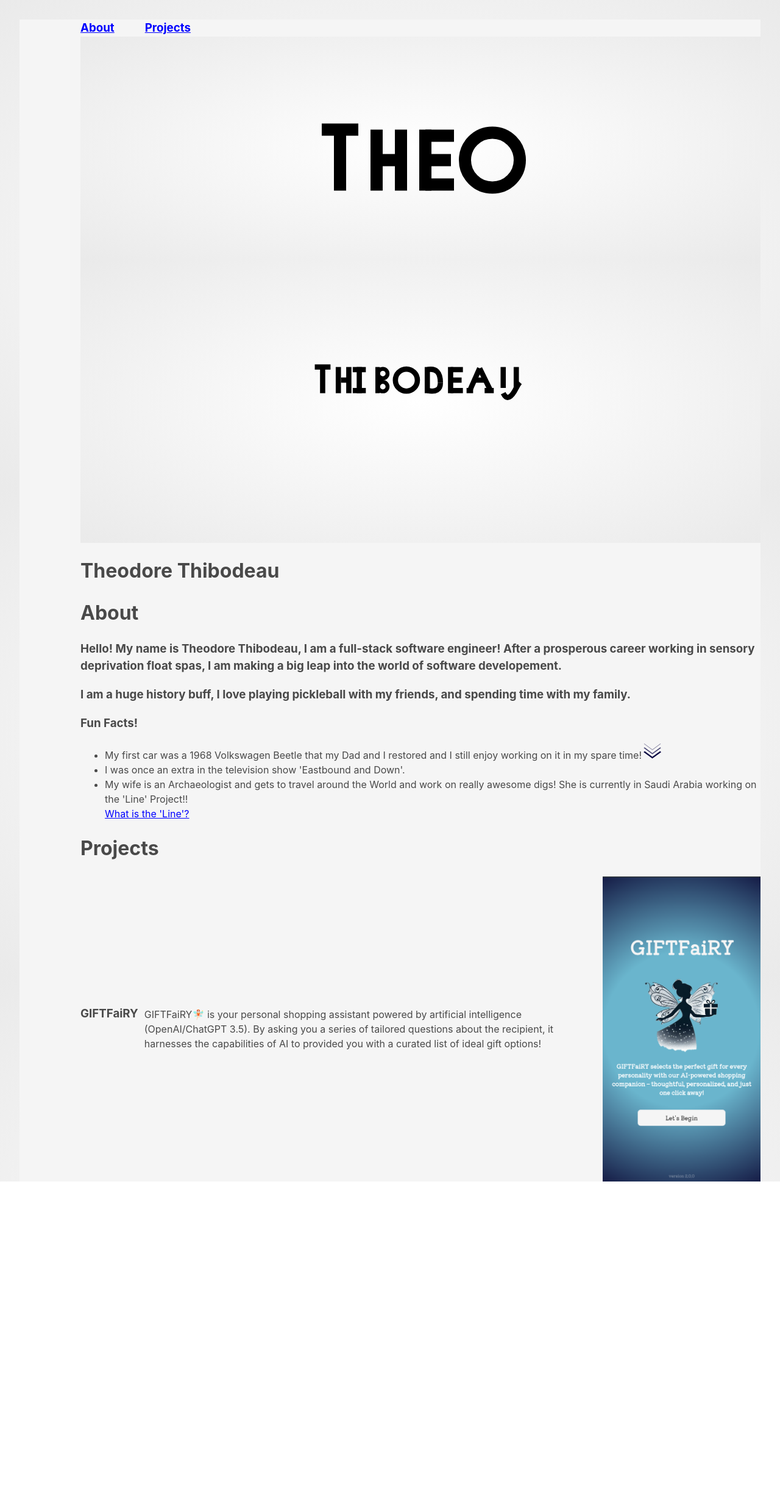
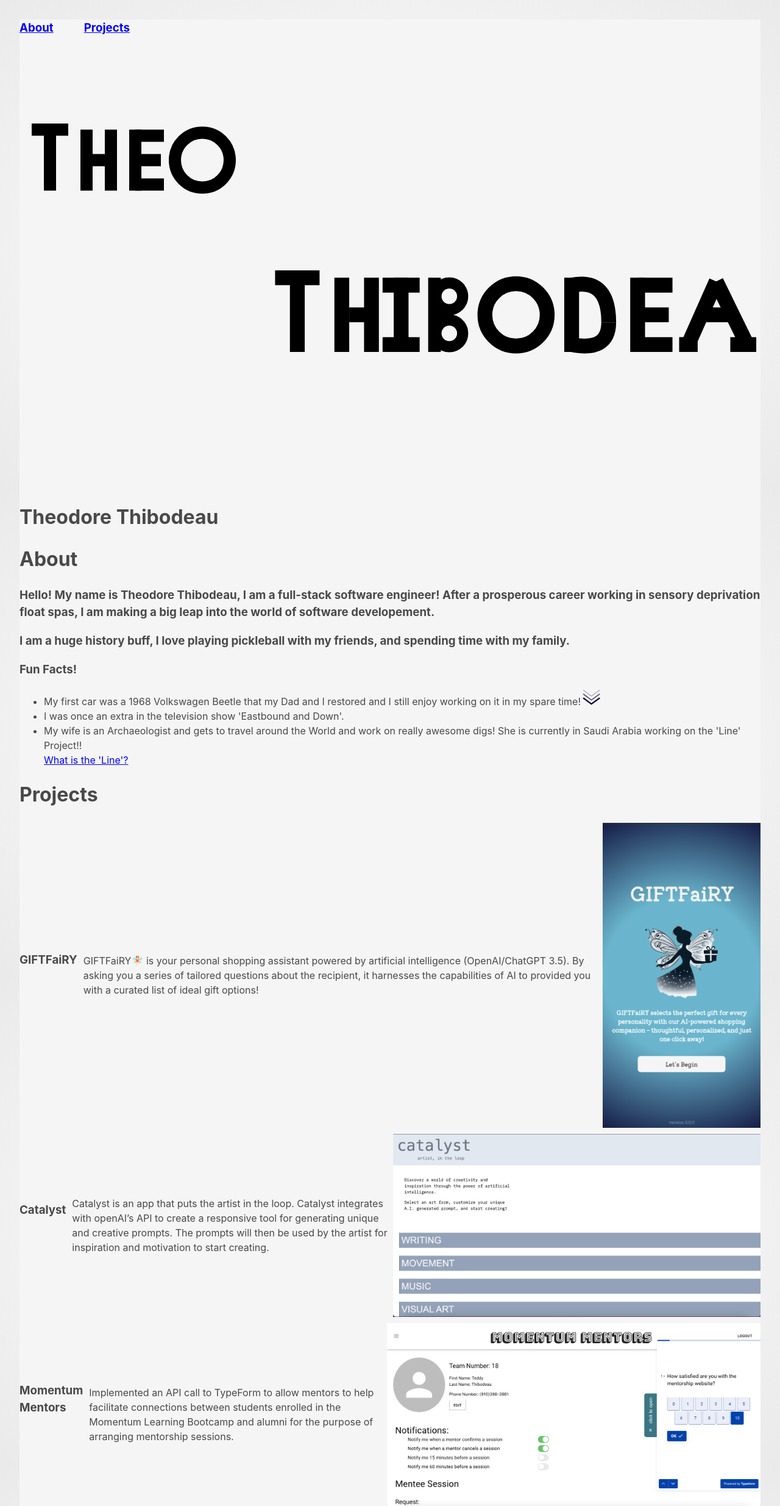
Before and after one commit to TheoThibodeau/Portfolio, a React (Vite) app: page /profile in a window 1280 px wide. Shown: the whole page at 61% size. Before the commit the page ends 1937 px from the top, so only its background shows below. Built offline with nearby package versions, Linux system fonts and the light colour scheme.

Commit message:
portfolio additions

```diff
--- a/src/index.css
+++ b/src/index.css
@@ -14,7 +14,7 @@
 
 .mainContainer {
   text-align: left;
-  padding-left: 100px;
+  padding-left: 0;
   background-color: whitesmoke;
 }
 
@@ -125,6 +125,37 @@ html, body, .hello-parent {
   margin: 0;
 }
 
+.catalystHolder {
+  display: flex;
+  align-items: center;
+  margin-top: 10px;
+}
+
+.catalystTitle {
+  margin: 0;
+  margin-right: 10px;
+  margin-bottom: 50px;
+}
+
+.catalystDescription {
+  margin: 0;
+}
+
+.momentorsHolder {
+  display: flex;
+  align-items: center;
+  margin-top: 10px;
+}
+
+.momentorsTitle {
+  margin: 0;
+  margin-right: 10px;
+  margin-bottom: 50px;
+}
+
+.momentorsDescription {
+  margin: 0;
+}
 /* H Animation */
 
 .H-left-stroke {
@@ -852,3 +883,26 @@ html, body, .hello-parent {
     stroke-dashoffset: 0px; /* Transition to 0px */
   }
 }
+
+/* Red Dot Animation */
+
+.red-dot {
+  stroke-width: 44px;
+  stroke-linecap: round;
+  animation: red-dot-grow 8s ease-out forwards;
+}
+
+@keyframes red-dot-grow {
+  0% {
+    stroke-width: 0px;
+  }
+  15% {
+    stroke-width: 0px;
+  }
+  20% {
+    stroke-width: 44px;
+  }
+  100% {
+    stroke-width: 44px;
+  }
+}
--- a/src/portfolioPage.jsx
+++ b/src/portfolioPage.jsx
@@ -2,6 +2,8 @@ import NavBar from "./navbar";
 import { useState } from 'react';
 import TeddysBug from './images/Bug.png';
 import GiftFairy from './images/giftfairy.png';
+import Catalyst from './images/catalyst.jpg';
+import Momentors from './images/momentors.jpeg'
 
 
 const Profile = () => {
@@ -16,7 +18,7 @@ const Profile = () => {
     <div className="mainContainer">
             <NavBar />
 
-        <div class="hello-parent">
+        <div class="hello-parent1">
             <svg class="theo-word" width="365" height="365" viewBox="0 0 365 100">
                 <g id="T-letter">
                     <line class="T-vertical-stroke" x1="50" y1="20" x2="50" y2="120" stroke="#000" fill="none" stroke-width="20" />
@@ -39,8 +41,8 @@ const Profile = () => {
             </svg>
         </div>
 
-        <div class="hello-parent">
-            <svg class="hello-word" width="365" height="465" viewBox="0 0 850 300">
+        <div class="hello-parent2">
+            <svg class="hello-word" width="auto" height="365" viewBox="0 0 350 300">
                 <g id="T-letter">
                     <line class="T-vertical-stroke" x1="50" y1="20" x2="50" y2="120" stroke="#000" fill="none" stroke-width="20" />
                     <line class="T-horizontal-stroke" x1="20" y1="20" x2="80" y2="20" stroke="#000" fill="none" stroke-width="20" />
@@ -56,7 +58,7 @@ const Profile = () => {
                     <line class="I-bottom-stroke" x1="165" y1="110" x2="215" y2="110" stroke="#000" fill="none" stroke-width="20" />
                 </g>
 
-                <g id="B-letter">
+                <g id="B-letter" transform="translate(-25, 0)">
                     <line class="B-vertical-stroke" x1="260" y1="20" x2="260" y2="120" stroke="#000" fill="none" stroke-width="17" />
                     <line class="B-middle-stroke" x1="280" y1="70" x2="260" y2="70" stroke="#000" fill="none" stroke-width="20" />
                         <g id="O-letter">
@@ -65,24 +67,24 @@ const Profile = () => {
                         </g>
                 </g>
 
-                <g id="O-letter">
+                <g id="O-letter" transform="translate(-25, 0)">
                     <circle class="O-stroke" cx="370" cy="70" r="42" stroke="#000" fill="none" stroke-width="20" />
                 </g>
 
-                <g id="D-letter" transform="translate(15, 0)">
+                <g id="D-letter" transform="translate(-15, 0)">
                     <line class="D-vertical-stroke" x1="435" y1="20" x2="435" y2="120" stroke="#000" fill="none" stroke-width="20" />
                     <path class="D-top-curve" d="M435,30 Q485,20 485,80" stroke="#000" fill="none" stroke-width="20" />
                     <path class="D-bottom-curve" d="M485,80 Q485,120 435,110" stroke="#000" fill="none" stroke-width="20" />
                 </g>
 
-                <g id="E-letter" transform="translate(-5, 0)">
+                <g id="E-letter" transform="translate(-35, 0)">
                     <line class="E-left-stroke" x1="544" y1="120" x2="544" y2="20" stroke="#000" fill="none" stroke-width="20" />
                     <line class="E-top-stroke" x1="544" y1="30" x2="592" y2="30" stroke="#000" fill="none" stroke-width="20" />
                     <line class="E-mid-stroke" x1="544" y1="70" x2="586" y2="70" stroke="#000" fill="none" stroke-width="20" />
                     <line class="E-bottom-stroke" x1="544" y1="110" x2="592" y2="110" stroke="#000" fill="none" stroke-width="20" />
                 </g>
 
-                <g id="A-letter" transform="translate(35, 0)">
+                <g id="A-letter" transform="translate(-0, 0)">
                     <line class="A-left-diagonal" x1="615" y1="25" x2="575" y2="115" stroke="#000" fill="none" stroke-width="20" />
                     <line class="A-right-diagonal" x1="615" y1="25" x2="659" y2="115" stroke="#000" fill="none" stroke-width="20" />
                     <line class="A-horizontal" x1="596" y1="70" x2="642" y2="70" stroke="#000" fill="none" stroke-width="20" />
@@ -90,26 +92,13 @@ const Profile = () => {
                     <line class="A-right-horizontal" x1="669" y1="110" x2="634" y2="110" stroke="#000" fill="none" stroke-width="20" />
                 </g>
 
-                <g id="U-letter" transform="translate(640)">
-    <line class="U-left-vertical" x1="100" y1="20" x2="100" y2="100" stroke="#000" fill="none" stroke-width="20" />
-    <line class="U-right-vertical" x1="150" y1="20" x2="150" y2="100" stroke="#000" fill="none" stroke-width="20" />
-    <path class="U-bottom-curve" d="M100,120 Q120,160 150,100 Q180,40 200,100 Q230,160 250,120" stroke="#000" fill="none" stroke-width="20" />
-</g>
-
-
-
-
-
+                <g id="U-letter" transform="translate(600)">
+                    <line class="U-left-vertical" x1="100" y1="20" x2="100" y2="100" stroke="#000" fill="none" stroke-width="20" />
+                    <line class="U-right-vertical" x1="150" y1="20" x2="150" y2="100" stroke="#000" fill="none" stroke-width="20" />
+                    <path class="U-bottom-curve" d="M100,120 Q120,160 150,100 Q180,40 200,100 Q230,160 250,120" stroke="#000" fill="none" stroke-width="20" />
+                </g>
             </svg>
         </div>
-        {/* good start to the letter D */}
-        {/* <g id="B-letter">
-    <line class="B-top-stroke" x1="250" y1="20" x2="320" y2="20" stroke="#000" fill="none" stroke-width="20" />
-    <path class="B-upper-curve" d="M320,20 Q360,20 360,70" stroke="#000" fill="none" stroke-width="20" />
-    <line class="B-middle-stroke" x1="360" y1="70" x2="360" y2="120" stroke="#000" fill="none" stroke-width="20" />
-    <path class="B-lower-curve" d="M360,120 Q360,170 320,170" stroke="#000" fill="none" stroke-width="20" />
-    <line class="B-bottom-stroke" x1="250" y1="170" x2="320" y2="170" stroke="#000" fill="none" stroke-width="20" />
-</g> */}
             <h1>
                 Theodore Thibodeau
             </h1>
@@ -188,6 +177,37 @@ const Profile = () => {
                 </div>
             </div>
 
+            <div className="projectHolder">
+                <div className="catalystHolder">
+                    <h3 className="catalystTitle">
+                        Catalyst
+                    </h3>
+                    <p className="catalystDescription">
+                        Catalyst is an app that puts the artist in the loop. Catalyst integrates with openAI’s API to create a responsive tool for generating unique and creative prompts. The prompts will then be used by the artist for inspiration and motivation to start creating.                    </p>
+                    <img className="catalystPic"
+                        src={Catalyst}
+                        height={300}
+                    >
+                    </img>
+                </div>
+            </div>
+
+            <div className="projectHolder">
+                <div className="momentorsHolder">
+                    <h3 className="momentorsTitle">
+                        Momentum Mentors
+                    </h3>
+                    <p className="momentorsDescription">
+                    Implemented an API call to TypeForm to allow mentors to help facilitate connections between students enrolled in the Momentum Learning Bootcamp and alumni for the purpose of arranging mentorship sessions.
+                    </p>
+                    <img className="momentorsPic"
+                        src={Momentors}
+                        height={300}
+                    >
+                    </img>
+                </div>
+            </div>
+
 
         </div>
     );
```
Also changed, not shown: src/images/catalyst.jpg (added), src/images/momentors.jpeg (added).
